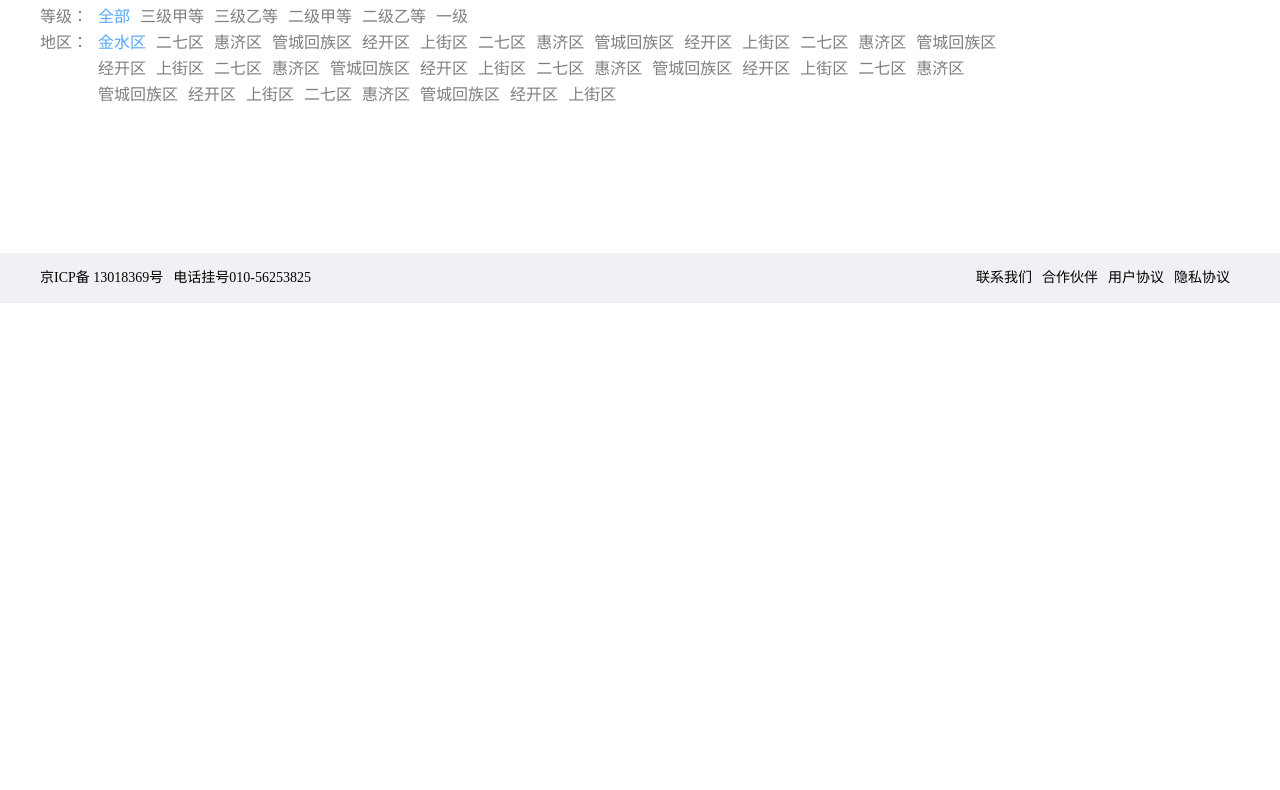
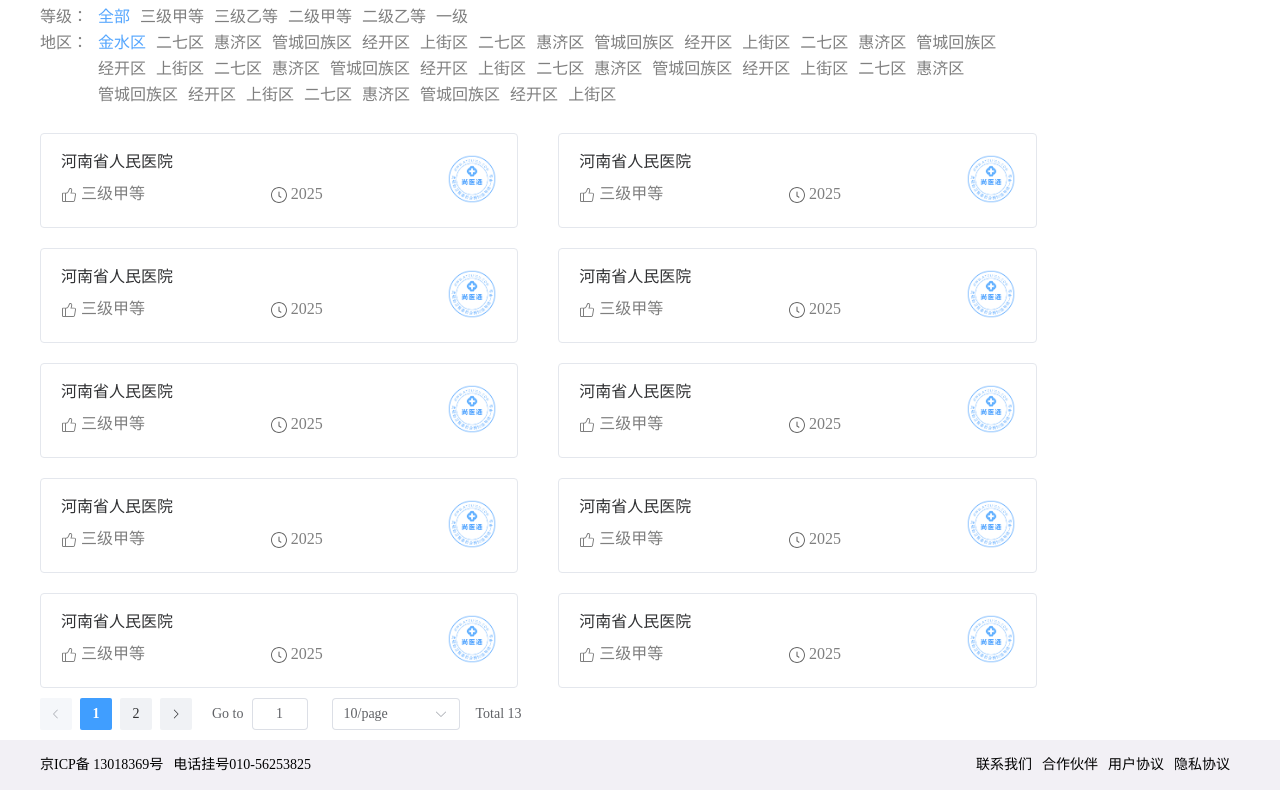
Before and after one commit to fsz0826/syt, a Vue app: page /#/home in a window 1280 px wide. Shown: the part 517-1307 px from the top of the page. Before the commit the page ends 820 px from the top, so only its background shows below. Built offline with nearby package versions, Linux system fonts and the light colour scheme.

Commit message:
封装分页组件

```diff
--- a/src/pages/home/index.vue
+++ b/src/pages/home/index.vue
@@ -6,6 +6,10 @@
       <el-col :span="20">
         <Level />
         <Region />
+        <div class="hospital">
+          <HospitalCard v-for="item in 10" :key="item" class="item" />
+          <Pagination />
+        </div>
       </el-col>
       <el-col :span="4"> 456 </el-col>
     </el-row>
@@ -16,5 +20,18 @@
   import Search from "./search/index.vue";
   import Level from "./level/index.vue";
   import Region from "./region/index.vue";
+  import HospitalCard from "./card/index.vue";
+  import Pagination from "./pagination/index.vue";
 </script>
-<style lang="scss" scoped></style>
+<style lang="scss" scoped>
+  .hospital {
+    display: flex;
+    flex-wrap: wrap;
+    justify-content: space-between;
+    margin-bottom: 10px;
+    .item {
+      width: 48%;
+      margin: 10px 0;
+    }
+  }
+</style>
--- /dev/null
+++ b/src/pages/home/pagination/index.vue
@@ -0,0 +1,19 @@
+<template>
+  <div>
+    <el-pagination
+      v-model:current-page="pageNum"
+      v-model:page-size="pageSize"
+      :page-sizes="[10, 20, 30, 40]"
+      :background="true"
+      layout="  prev, pager, next, jumper,sizes,total"
+      :total="13"
+    />
+  </div>
+</template>
+<script lang="ts" setup>
+  import { ref } from "vue";
+
+  const pageNum = ref<number>(1);
+  const pageSize = ref<number>(10);
+</script>
+<style lang="scss" scoped></style>
```
